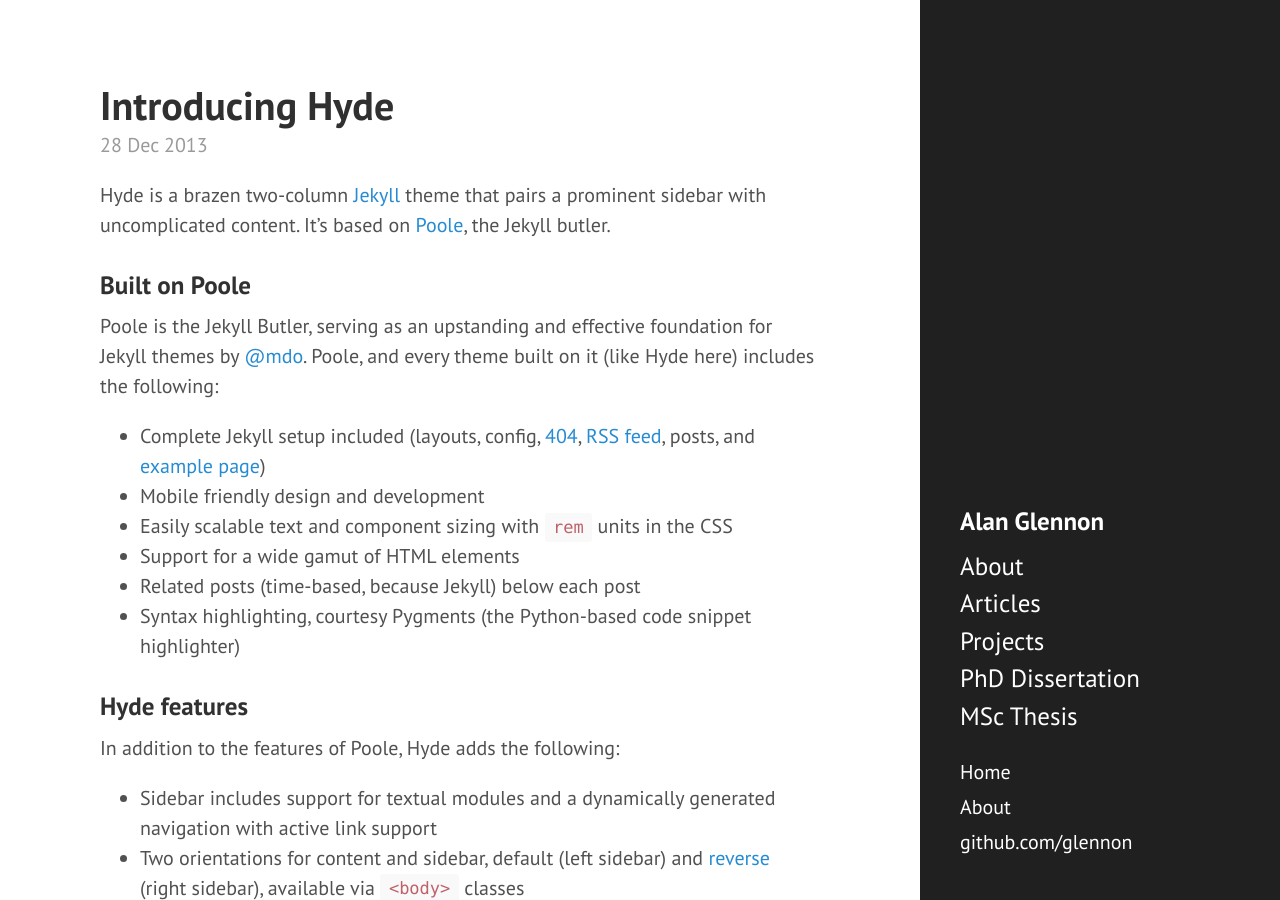
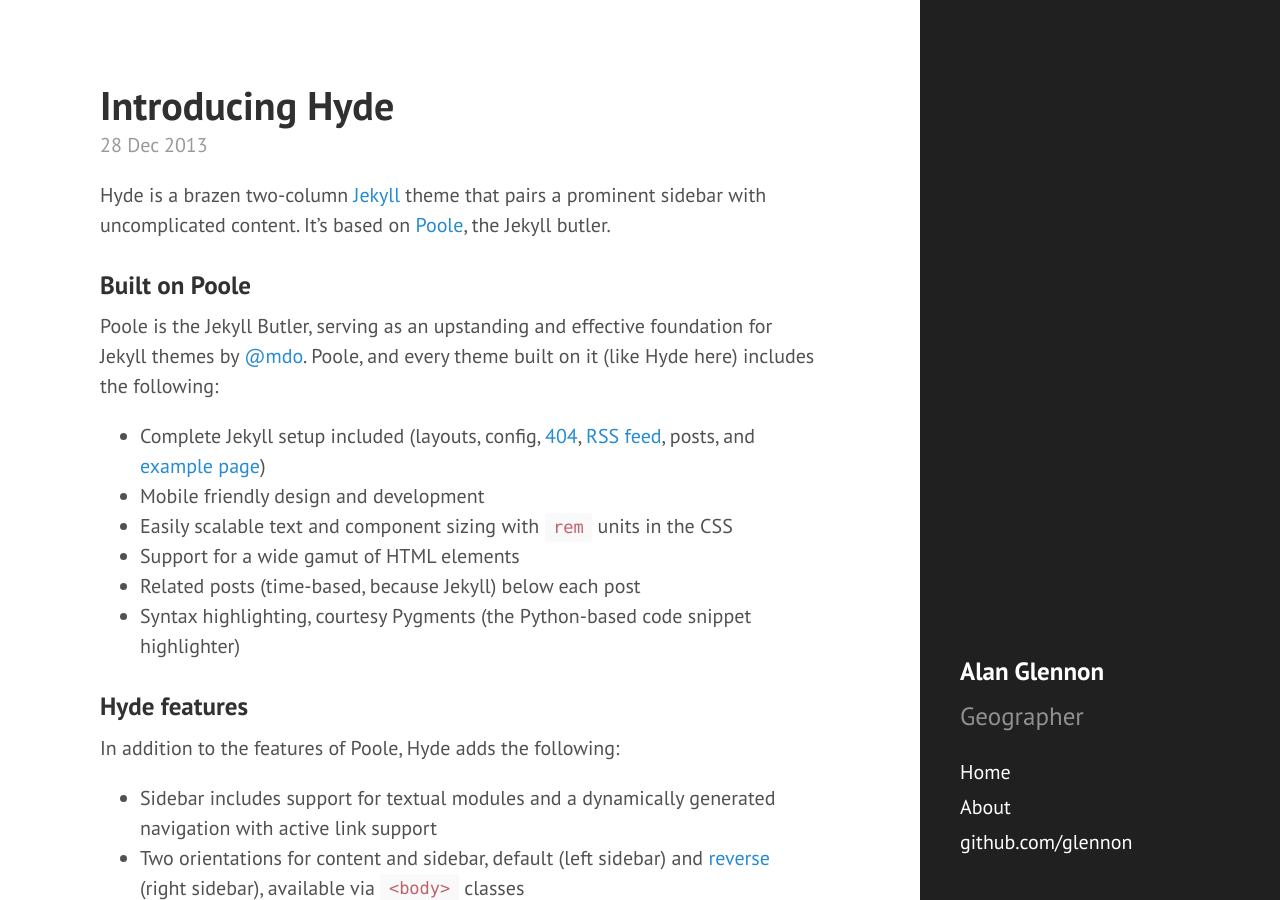
Before and after one commit to glennon/glennon.github.io, a Jekyll site: the page built from index.html, in a window 1280 px wide and 900 px high. Built offline with Jekyll 4.4.1, drawn with Linux system fonts in a browser that asks for light colours; the list of posts is cut into pages by our own code.

Commit message:
Update _config.yml

```diff
--- a/_config.yml
+++ b/_config.yml
@@ -8,12 +8,7 @@
 # Setup
 title:            Alan Glennon
 tagline:          'Geographer 🎂  Angel'
-description:      '<a href="https://cnn.com">About</a><br />
-                  <a href="https://cnn.com">Articles</a><br />
-                  <a href="https://cnn.com">Projects</a><br />
-                  <a href="https://cnn.com">PhD Dissertation</a><br />
-                  <a href="https://cnn.com">MSc Thesis</a><br />
-                  '
+description:      'Geographer'
 url:              https://glennon.github.io
 baseurl:          /
 
```
